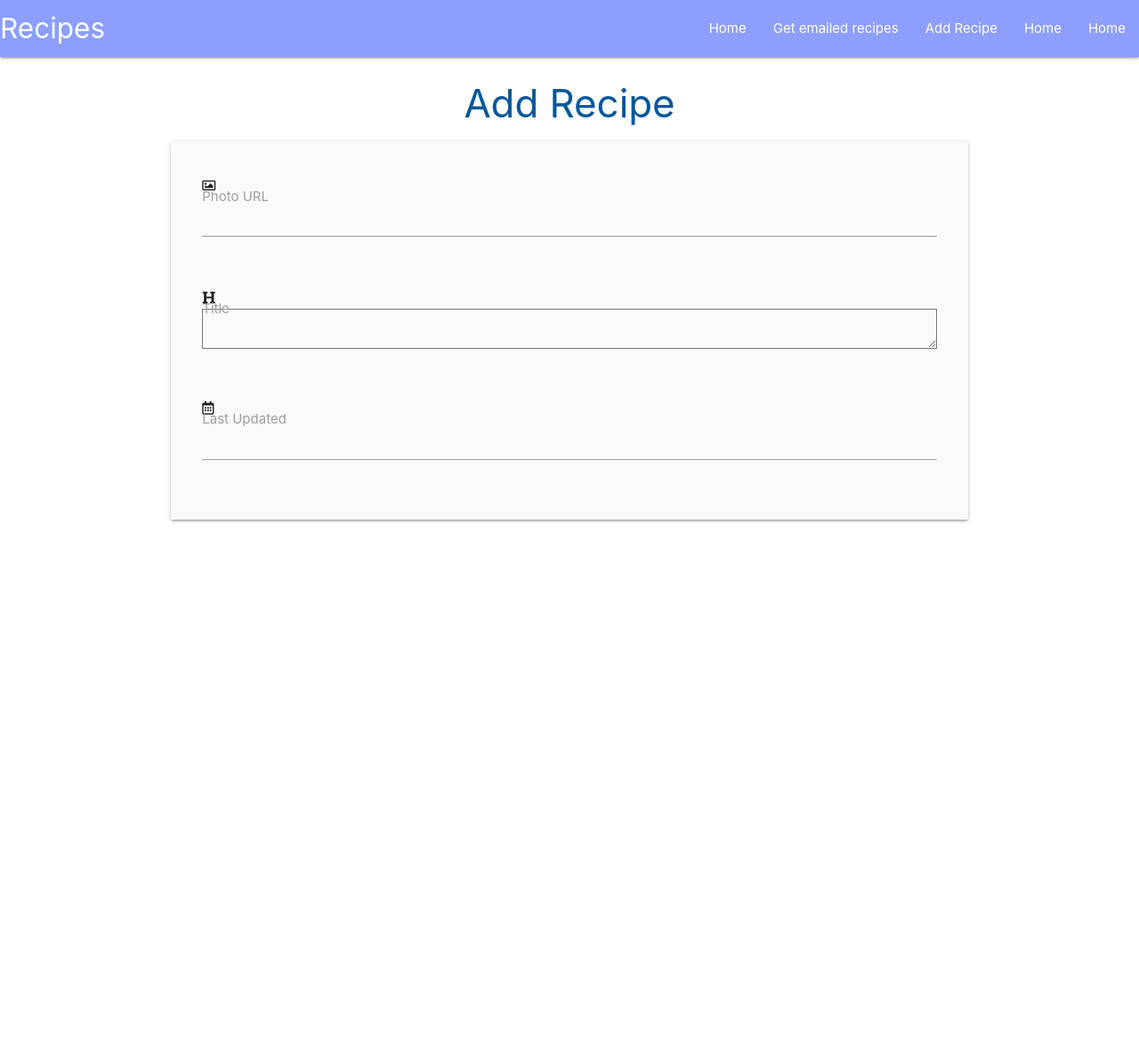
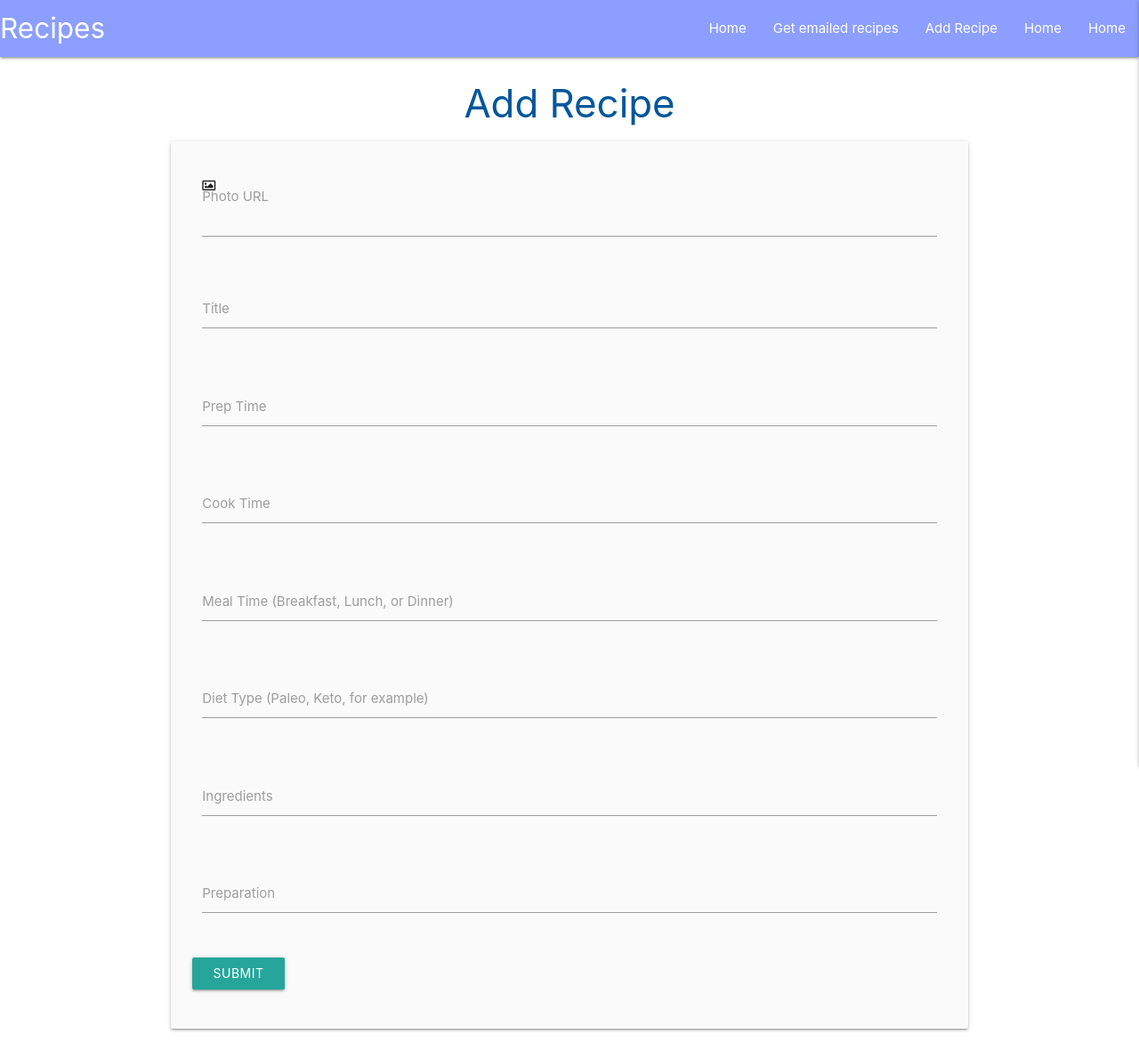
Before and after one commit to mick3/milestone-3, a Flask app: page /add_recipe in a window 1280 px wide. Shown: the whole page at 89% size. Before the commit the page ends 587 px from the top, so only its background shows below. Run offline with Flask 2, Linux system fonts and the light colour scheme; some libraries are stand-ins or nearby versions.

Commit message:
allow user to submit recipe to db

```diff
--- a/app.py
+++ b/app.py
@@ -22,11 +22,6 @@ mongo = PyMongo(app)
 def get_recipes():
     recipes = mongo.db.recipes.find()
     recipeList = list(recipes)
-    print(mongo.db)
-    print('This view works')
-    for recipe in recipeList:
-
-        print(recipe)
     return render_template("recipes.html", recipes=recipeList)
 
 @app.route("/register", methods=["GET", "POST"])
@@ -52,8 +47,23 @@ def register():
     return render_template("register.html")
 
 
-@app.route("/add_recipe")
+@app.route("/add_recipe", methods=["GET", "POST"])
 def add_recipe():
+    if request.method == "POST":
+        task = {
+            "photo": request.form.get("photo"),
+            "title": request.form.get("title"),
+            "prep_time": request.form.get("prep_time"),
+            "cook_time": request.form.get("cook_time"),
+            "meal_time": request.form.get("meal_time"),
+            "diet_type": request.form.get("diet_type"),
+            "ingredients": request.form.get("ingredients"),
+            "preparation": request.form.get("preparation")
+
+        }
+        mongo.db.recipes.insert_one(task)
+        flash("Recipe Successfully Added")
+        return redirect(url_for("get_recipes"))
     return render_template("add_recipe.html")
 
 if __name__ == "__main__":
--- a/static/js/script.js
+++ b/static/js/script.js
@@ -1,11 +1,5 @@
 $(document).ready(function(){
     $('.sidenav').sidenav({edge: "right"});
-    $('.datepicker').datepicker(
-        format: "dd mmmm, yyyy",
-        yearRange: 3,
-        showClearBtn: true,
-        i18n: {
-            done: "Select"
-        }
-    );
+    $('select').formSelect();
+    $('.datepicker').datepicker()
   });
--- a/templates/add_recipe.html
+++ b/templates/add_recipe.html
@@ -6,34 +6,76 @@
     </h3>
 
     <div class="row card-panel grey lighten-5">
-    <form class="col s12">
+    <form class="col s12" method="POST" action="{{ url_for('add_recipe') }}">
       <div class="row">
         <div class="input-field col s12">
           <i class="far fa-image"></i>
-          <input id="photo" name="photo" minlength="5" maxlength="50"
+          <input id="photo" name="photo" minlength="5" maxlength="200"
           type="text" class="validate" required>
           <label for="photo">Photo URL</label>
         </div>
       </div>
       <div class="row">
         <div class="input-field col s12">
-          <i class="fas fa-heading"></i>
-          <textarea id="title" name="title" minlength="5" maxlength="200
-          class="materialize-textarea validate" required ></textarea>
+          <i class=></i>
+          <textarea id="title" name="title" minlength="5" maxlength="200"
+          class="materialize-textarea" validate required></textarea>
           <label for="title">Title</label>
         </div>
       </div>
       <div class="row">
         <div class="input-field col s12">
-          <i class="far fa-calendar-alt"></i>
-          <input id="last_updated" name="photo"
-          type="text" class="datepicker validate" required>
-          <label for="last_updated">Last Updated</label>
+          <i class=></i>
+          <textarea id="prep_time" name="prep_time" minlength="5" maxlength="200"
+          class="materialize-textarea" validate required></textarea>
+          <label for="prep_time">Prep Time</label>
         </div>
       </div>
+      <div class="row">
+        <div class="input-field col s12">
+          <i class=></i>
+          <textarea id="cook_time" name="cook_time" minlength="5" maxlength="200"
+          class="materialize-textarea" validate required></textarea>
+          <label for="cook_time">Cook Time</label>
+        </div>
+      </div>
+      <div class="row">
+        <div class="input-field col s12">
+          <i class=></i>
+          <textarea id="meal_time" name="meal_time" minlength="5" maxlength="20"
+          class="materialize-textarea" validate required></textarea>
+          <label for="meal_time">Meal Time (Breakfast, Lunch, or Dinner)</label>
+        </div>
+      </div>
+      <div class="row">
+        <div class="input-field col s12">
+          <i class=></i>
+          <textarea id="diet_type" name="diet_type" minlength="5" maxlength="20"
+          class="materialize-textarea" validate required></textarea>
+          <label for="diet_type">Diet Type (Paleo, Keto, for example)</label>
+        </div>
+      </div>
+  <div class="row">
+        <div class="input-field col s12">
+          <i class=></i>
+          <textarea id="ingredients" name="ingredients" minlength="5" maxlength="200"
+          class="materialize-textarea" validate required></textarea>
+          <label for="ingredients">Ingredients</label>
+        </div>
+      </div>
+      <div class="row">
+        <div class="input-field col s12">
+          <i class=></i>
+          <textarea id="preparation" name="preparation" minlength="5" maxlength="200"
+          class="materialize-textarea" validate required></textarea>
+          <label for="preparation">Preparation</label>
+        </div>
+      </div>
+  <div class="row">
+      <button class="btn waves-effect waves-light" type="submit">Submit
+    <i class="material-icons right"></i>
+  </button>
+  </div>
     </form>
     </div>
-  </div>
-</div>
-
  {% endblock %}
```
